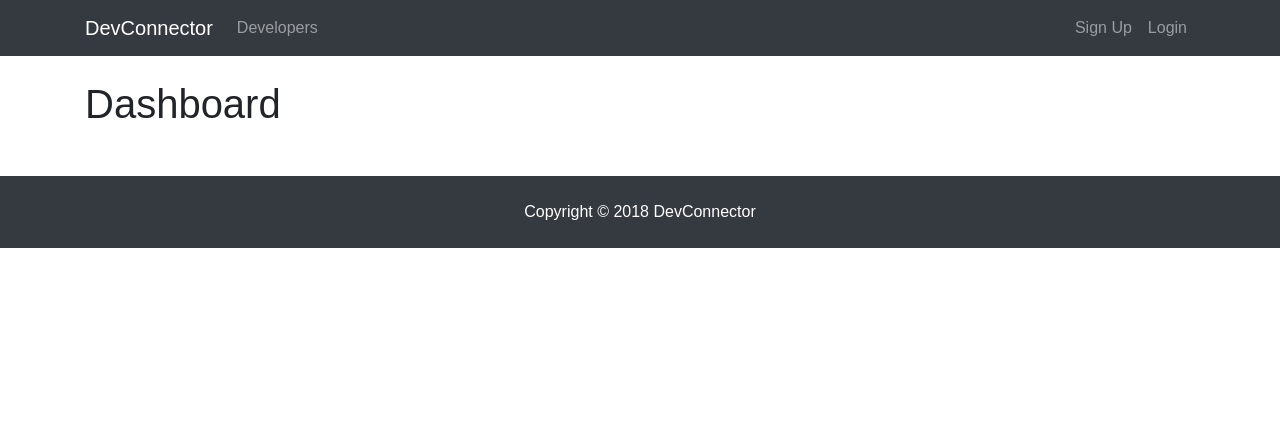
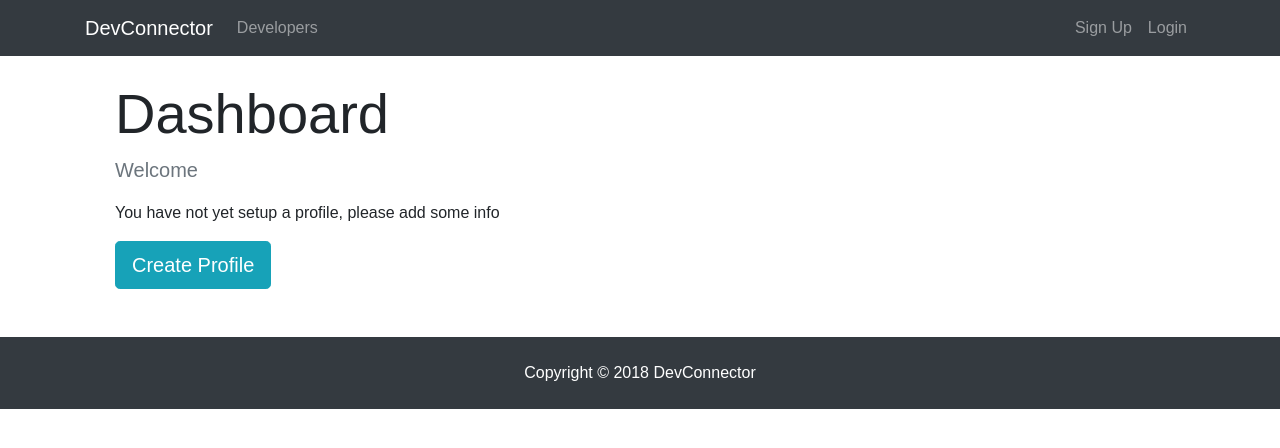
Before and after one commit to SMuyesser/Sinandevconnector, a React (Create React App) app in the folder client/: page /dashboard in a window 1280 px wide. Shown: the top 448 px of the page. Built offline with nearby package versions, Linux system fonts and the light colour scheme; no server answers.

Commit message:
dashboard updated for profile display

```diff
--- a/client/src/components/dashboard/Dashboard.jsx
+++ b/client/src/components/dashboard/Dashboard.jsx
@@ -1,7 +1,9 @@
 import React, { Component } from 'react';
+import { Link } from 'react-router-dom';
 import PropTypes from 'prop-types';
 import { connect } from 'react-redux';
 import { getCurrentProfile } from '../../actions/profileActions';
+import Spinner from '../common/Spinner';
 
 class Dashboard extends Component {
 	componentDidMount() {
@@ -9,12 +11,53 @@
 	}
 
 	render() {
+		const { user } = this.props.auth;
+		const { profile, loading } = this.props.profile;
+
+		let dashboardContent;
+		// if profile is null or loading
+		if(profile === null || loading) {
+			dashboardContent = <Spinner />
+		} else {
+		// check if logged in user has profile data
+			if(Object.keys(profile).length > 0) {
+				dashboardContent = <h4>TODO: DISPLAY PROFILE</h4>
+			} else {
+				// User is logged in but has no profile
+				dashboardContent = (
+					<div>
+						<p className="lead text-muted">Welcome { user.name }</p>
+						<p> You have not yet setup a profile, please add some info</p>
+						<Link to="/create-profile" className="btn btn-lg btn-info">
+							Create Profile
+						</Link>
+					</div>
+				);
+			}
+		}
+
 		return (
-			<div>
-				<h1>Dashboard</h1>
+			<div className="dashboard">
+				<div className="container">
+					<div className="col-md-12">
+						<h1 className="display-4">Dashboard</h1>
+						{dashboardContent}
+					</div>
+				</div>
 			</div>
 		);
 	}
 }
 
-export default connect (null, { getCurrentProfile })(Dashboard);
+Dashboard.propTypes = {
+	getCurrentProfile: PropTypes.func.isRequired,
+	auth: PropTypes.object.isRequired,
+	profile: PropTypes.object.isRequired
+}
+
+const mapStateToProps = state => ({
+	profile: state.profile,
+	auth: state.auth
+});
+
+export default connect (mapStateToProps, { getCurrentProfile })(Dashboard);
```
